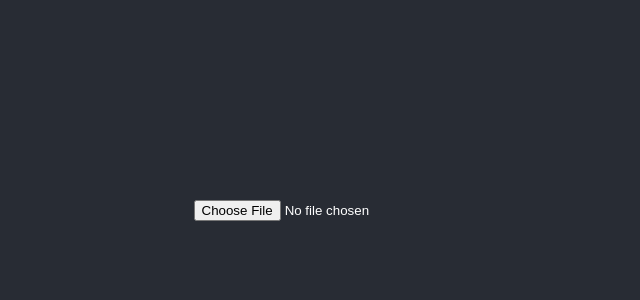
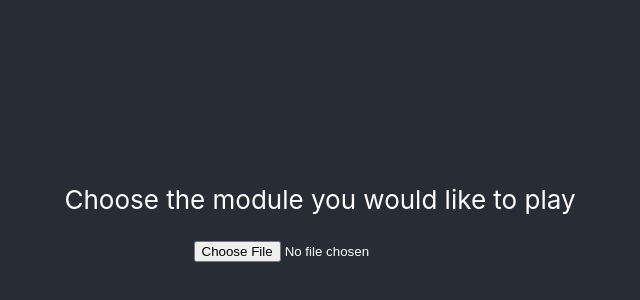
Before and after one commit to battmeech/story-plus, a React (Create React App) app: page / in a window 1280 px wide. Shown: the part 190-490 px from the top of the page, without its empty margins (320-960 px from the left). Built offline with nearby package versions, Linux system fonts and the light colour scheme.

Commit message:
chore: add text to file loading screen to do

```diff
--- a/src/features/FileLoader/FileLoader.tsx
+++ b/src/features/FileLoader/FileLoader.tsx
@@ -23,6 +23,9 @@ export const FileLoader = () => {
   };
 
   return (
-    <input type="file" onChange={(event) => onChange(event.target.files)} />
+    <>
+      <p>Choose the module you would like to play</p>
+      <input type="file" onChange={(event) => onChange(event.target.files)} />
+    </>
   );
 };
```
